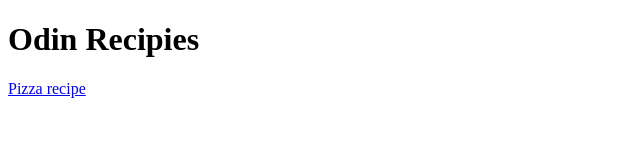
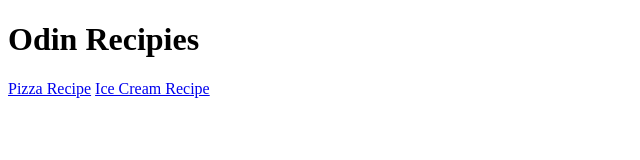
Before and after one commit to mpotisk1/odin-recipes, a plain HTML site: page index.html in a window 1280 px wide. Shown: the whole page, without its empty margins (0-640 px from the left). Drawn offline with Linux system fonts and the light colour scheme.

```diff
--- a/index.html
+++ b/index.html
@@ -7,6 +7,7 @@
 </head>
 <body>
     <h1>Odin Recipies</h1>
-    <a href="recipes/pizza.html">Pizza recipe</a>
+    <a href="recipes/pizza.html">Pizza Recipe</a>
+    <a href="recipes/ice-cream.html">Ice Cream Recipe</a>
 </body>
 </html>
```
Also changed, not shown: recipes/ice-cream.html (added), recipes/images/pizza.jpg (added), 1 other file.
